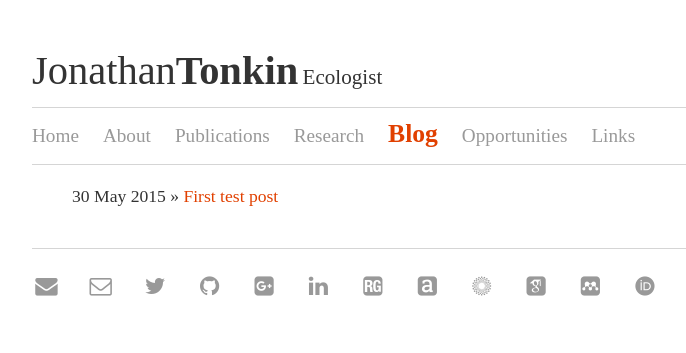
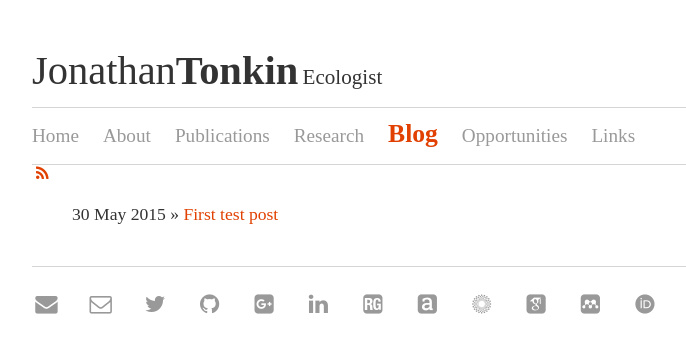
Before and after one commit to jdtonkin/jdtonkin.github.io, a Jekyll site: the page built from blog/index.html, in a window 1280 px wide. Shown: the top 353 px of the page, without its empty margins (160-846 px from the left). Built offline with Jekyll 4.4.1, drawn with Linux system fonts in a browser that asks for light colours; nearby versions of some CDN libraries; some web fonts are replaced.

Commit message:
Update index.html

```diff
--- a/blog/index.html
+++ b/blog/index.html
@@ -2,6 +2,8 @@
 layout: default
 title: Blog
 ---
+
+<a href="http://jdtonkin.github.io/blog/atom.xml" title="rss feed"><i class="fa fa-fw fa-rss"></i></a>
 
 	<ul class="posts">
 
```
